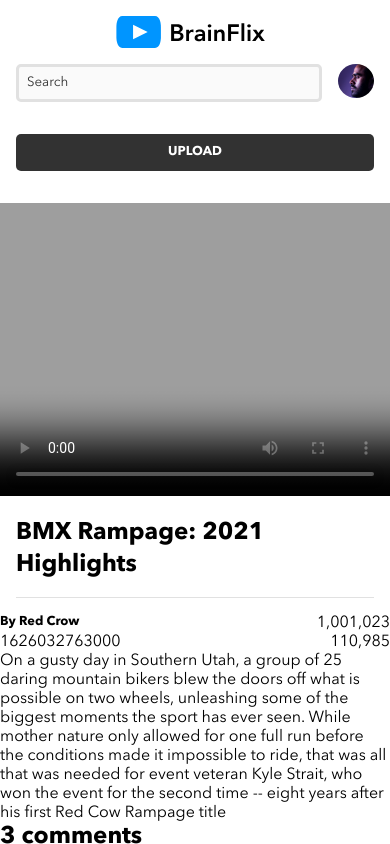
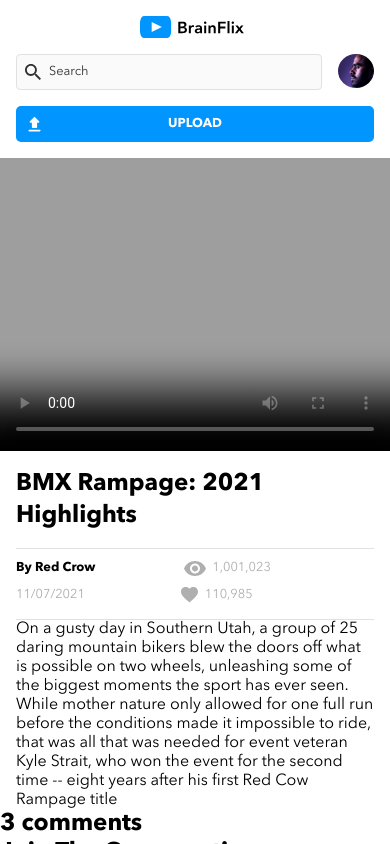
Before and after one commit to retrocolours/tatiana-privezentseva-brainflix, a React (Create React App) app: page / in a window 390 px wide. Shown: the top 844 px of the page. Built offline with nearby package versions, Linux system fonts and the light colour scheme.

Commit message:
continue with css for mobile version

```diff
--- a/src/App.js
+++ b/src/App.js
@@ -3,7 +3,6 @@ import { useState } from "react";
 import Header from "./components/Header/Header.js";
 import Hero from "./components/Hero/Hero.js";
 import CommentsForm from "./components/CommentsForm/CommentsForm.js";
-import CommentsList from "./components/CommentsList/CommentsList.js";
 import Comments from "./components/Comments/Comments.js";
 import Comment from "./components/Comment/Comment.js";
 import Button from "./components/Button/Button.js";
@@ -27,15 +26,16 @@ function App() {
   // };
 
   //const [darkMode, setDarkMode] = useState(false)
-  const [videos] = useState(videosList); //array of vids
+  const [videos, setVideoData] = useState(videosList); //array of vids
   const [selectedVideo, setSelectedVideo] = useState(videoData[0]); //single vid
   // const [selectedDescription, setSelectedDescription] = useState(videoData[0]);
 
   const handleVideoClick = (id) => {
     const newVideo = videoData.find((video) => video.id === id);
     setSelectedVideo(newVideo);
+  };
 
-  };
+
   return (
     <>
       {/* <div className={`app ${darkMode ? 'app--dark-mode' : ''}`}> */}
@@ -46,8 +46,7 @@ function App() {
       <Comments selectedVideoComments={selectedVideo.comments} />
       {/* <CommentsForm /> */}
       <Button text="Comment" />
-      <CommentsList comments={selectedVideo.comments} />
-      {/* <Comment /> */}
+
       <Videos
         videos={videos}
         selectedVideo={selectedVideo}
--- a/src/components/Button/Button.scss
+++ b/src/components/Button/Button.scss
@@ -1,8 +1,6 @@
-
 @use "../../styles/partials/variables" as *;
 @use "../../styles/partials/mixin" as *;
 @use "../../styles/partials/fonts" as *;
-
 
 * {
   box-sizing: border-box;
@@ -12,7 +10,6 @@
 }
 
 .btn {
-    background-color: $primary-color1;
   color: $primary-color3;
   width: 100%;
   height: 2.3rem;
@@ -22,9 +19,12 @@
   text-align: center;
   border-style: none;
   border-radius: 5px;
-    margin-bottom: 1rem;
-    margin-top: 1rem;
   cursor: pointer;
+  background-image: url(../../assets/Icons/upload.svg);
+  background-repeat: no-repeat;
+  background-position: center left 0.5rem;
+  background-color: $primary-color4;
+  background-size: 1.3rem;
 
   @include tablet {
     padding: 0.7rem 2.5rem;
@@ -43,7 +43,6 @@
   }
 }
 
-
 ::placeholder {
   color: $primary-color1;
 
--- a/src/components/Comments/Comments.js
+++ b/src/components/Comments/Comments.js
@@ -1,8 +1,9 @@
 import "./Comments.scss";
 import mohan from "../../assets/Images/Mohan.jpg";
+import CommentsList from "../CommentsList/CommentsList";
 // import CommentsList from "../CommentsList/CommentsList";
 
-function Comments({selectedVideoComments}) {
+function Comments({ selectedVideoComments }) {
   return (
     <section className="comments">
       <h2>{selectedVideoComments.length} comments</h2>
@@ -21,7 +22,7 @@ function Comments({selectedVideoComments}) {
         name="yourComment"
       ></textarea>
 
-      {/* <CommentsList/> */}
+      <CommentsList comments={selectedVideoComments} />
     </section>
   );
 }
--- a/src/components/CommentsList/CommentsList.js
+++ b/src/components/CommentsList/CommentsList.js
@@ -3,10 +3,13 @@ import Comment from "../Comment/Comment.js";
 
 const CommentsList = (props) => {
   //console.log(props.comments);
+  console.log(props.comments);
   return (
     <section className="comments">
       <ul id="comments__list" className="comments__list">
+
         {props.comments.map((comment) => {
+
           return (
             <Comment
               key={comment.id}
--- a/src/components/Header/Header.scss
+++ b/src/components/Header/Header.scss
@@ -26,7 +26,7 @@
 
   &__logo {
     width: 100%;
-    height: 2rem;
+    height: 1.4rem;
   }
 
 
@@ -56,24 +56,20 @@ gap: 1rem;
 
  }
 
-  &__label {
-    color: $primary-color2;
-    font-size: 0.6rem;
-    font-weight: 600;
-    text-transform: uppercase;
 
-    @include tablet {
-      font-size: 0.7rem;
-    }
-  }
 
   &__text {
     background-color: $secondary-color3;
-    border: solid $secondary-color2;
-    border-radius: 5px;
+    border: 1px solid $secondary-color2;
+    border-radius: 4px;
     padding: 0.5rem;
     width: 100%;
+    height: 2.2rem;
     flex: 1;
+    background-image: url(../../assets/Icons/search.svg);
+    background-repeat: no-repeat;
+    background-position: center left 0.5rem;
+    background-size: 1rem;
 
     // @include tablet {
     //   height: 6.2rem;
@@ -83,3 +79,10 @@ gap: 1rem;
 
 
 }
+
+::placeholder {
+  color: $secondary-color2;
+  padding-left: 1.5rem;
+  font-size: 0.8rem;
+
+}
--- a/src/components/Hero/Hero.js
+++ b/src/components/Hero/Hero.js
@@ -7,13 +7,13 @@ function Hero(props) {
       <h1 className="hero__title">{props.selectedVideo.title}</h1>
 <div className="hero__info-1">
       <p className="hero__name">By {props.selectedVideo.channel}</p>
-      <p>{props.selectedVideo.views}</p>
+      <p className="hero__views">{props.selectedVideo.views}</p>
 
       </div>
       <div className="hero__info-2">
 
-      <p>{props.selectedVideo.timestamp}</p>
-      <p>{props.selectedVideo.likes}</p>
+      <p className="hero__date">{new Date(props.selectedVideo.timestamp).toLocaleDateString('en-GB')}</p>
+      <p className="hero__likes">{props.selectedVideo.likes}</p>
 </div>
       <p>{props.selectedVideo.description}</p>
     </section>
--- a/src/components/Hero/Hero.scss
+++ b/src/components/Hero/Hero.scss
@@ -10,9 +10,11 @@
 }
 
 .hero {
+  padding-left: 1rem;
+  padding-right: 1rem;
 
   &__title {
-       margin: 1rem;
+    margin-top: 0.7rem;
     padding-bottom: 1rem;
     font-weight: 600;
     line-height: 2rem;
@@ -20,15 +22,43 @@
     border-bottom: 1px solid $secondary-color2;
   }
 
-    &__info-1, &__info-2 {
+  &__info-1,
+  &__info-2 {
     display: flex;
-        justify-content: space-between;
+    padding-top: 0.7rem;
+    gap: 5rem;
+  }
+
+  &__info-2 {
+    padding-bottom: 1rem;
+    border-bottom: 1px solid $secondary-color2;
+    gap: 5.5rem;
   }
 
   &__name {
-        font-weight: 600;
+    font-weight: 700;
     font-size: 0.8rem;
   }
 
+  &__views,
+  &__likes {
+    background-image: url(../../assets/Icons/views.svg);
+    background-repeat: no-repeat;
+    background-position: center left 0.5rem;
+    padding-left: 2.3rem;
+    font-weight: 400;
+    font-size: 0.8rem;
+    color: $primary-color2;
+  }
 
+  &__likes {
+    background-image: url(../../assets/Icons/likes.svg);
+    padding-left: 2rem;
   }
+
+  &__date {
+    font-weight: 400;
+    font-size: 0.8rem;
+    color: $primary-color2;
+  }
+}
```
Lines whose indentation alone changed are shown as unchanged.
